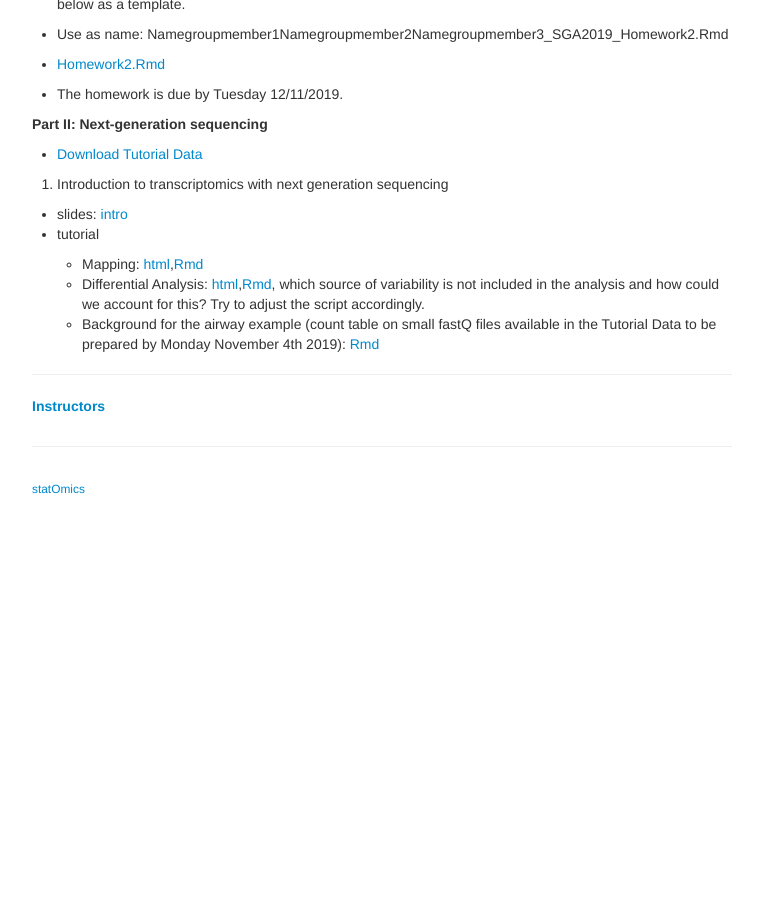
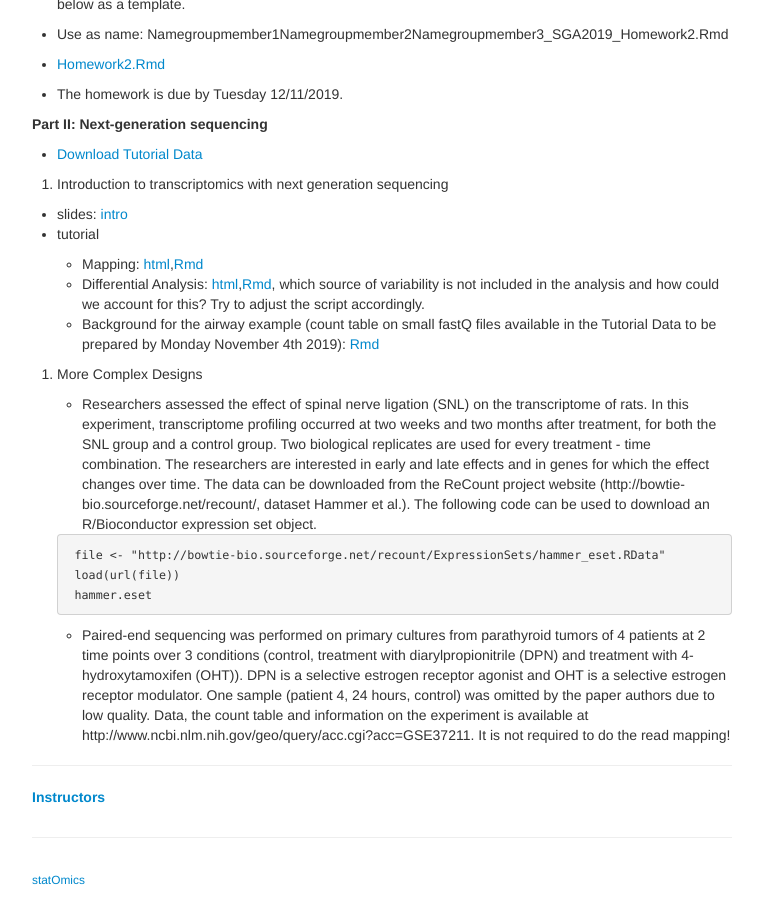
Before and after one commit to statOmics/SGA2019, a Jekyll site: the page built from index.md, in a window 1280 px wide and 900 px high, scrolled down 1479 px. Shown: the whole window, without its empty margins (258-1021 px from the left). Built offline with Jekyll 4.4.1, drawn with Linux system fonts in a browser that asks for light colours; before the commit the page ends 1988 px from its top, so only the background shows below that.

Commit message:
more complex designs

````diff
--- a/index.md
+++ b/index.md
@@ -80,6 +80,18 @@ The basis concepts may be revisited in the free e-book Practical Regression and
       - Background for the airway example (count table on small fastQ files available in the Tutorial Data to be prepared by Monday November 4th 2019):
       [Rmd](https://raw.githubusercontent.com/statOmics/SGA2019/gh-pages/assets/airwayMappingCountTable.Rmd)
 
+  2. More Complex Designs
+
+      - Researchers assessed the effect of spinal nerve ligation (SNL) on the transcriptome of rats. In this experiment, transcriptome profiling occurred at two weeks and two months after treatment, for both the SNL group and a control group. Two biological replicates are used for every treatment - time combination. The researchers are interested in early and late effects and in genes for which the effect changes over time. The data can be downloaded from the ReCount project website (http://bowtie-bio.sourceforge.net/recount/, dataset Hammer et al.). The following code can be used to download an R/Bioconductor expression set object.
+
+      ```
+      file <- "http://bowtie-bio.sourceforge.net/recount/ExpressionSets/hammer_eset.RData"
+      load(url(file))
+      hammer.eset
+      ```
+
+      - Paired-end sequencing was performed on primary cultures from parathyroid tumors of 4 patients at 2 time points over 3 conditions (control, treatment with diarylpropionitrile (DPN) and treatment with 4-hydroxytamoxifen (OHT)). DPN is a selective estrogen receptor agonist and OHT is a selective estrogen receptor modulator. One sample (patient 4, 24 hours, control) was omitted by the paper authors due to low quality. Data, the count table and information on the experiment is available at http://www.ncbi.nlm.nih.gov/geo/query/acc.cgi?acc=GSE37211. It is not required to do the read mapping!
+
 ---
 
 ##### [Instructors](pages/instructors.md)
````
